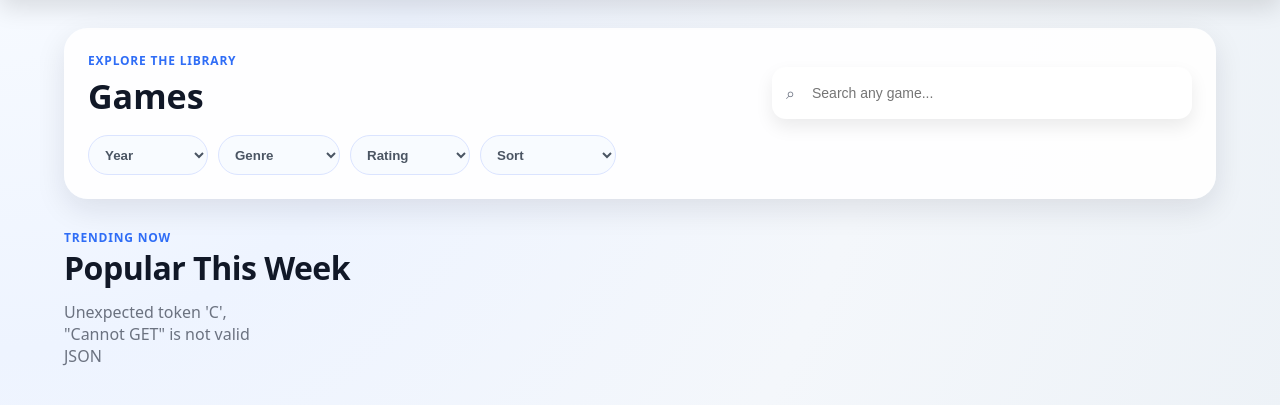
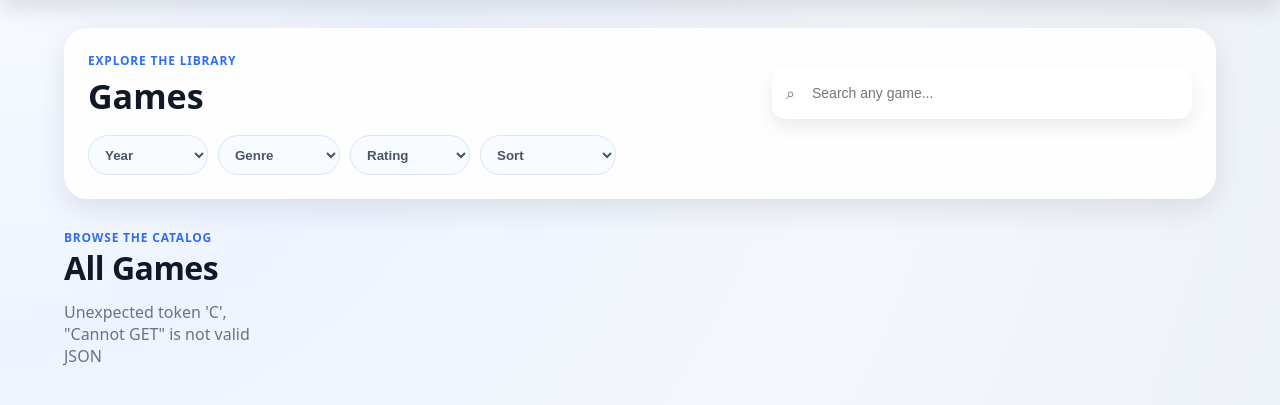
Before and after one commit to BBeres4/SavePointProject, a Flask app: template templates/games.html in a window 1280 px wide. Shown: the part 64-469 px from the top of the page. Run offline with Flask 3, Linux system fonts and the light colour scheme; the template is opened without the code that fills it, so the values that code supplies are empty.

Commit message:
Update section headings in games.html

```diff
--- a/templates/games.html
+++ b/templates/games.html
@@ -106,8 +106,8 @@
 
 <div class="section-head">
 <div>
-<p class="section-kicker">Trending now</p>
-<h2>Popular This Week</h2>
+<p class="section-kicker">Browse the catalog</p>
+<h2>All Games</h2>
 </div>
 </div>
 
```
